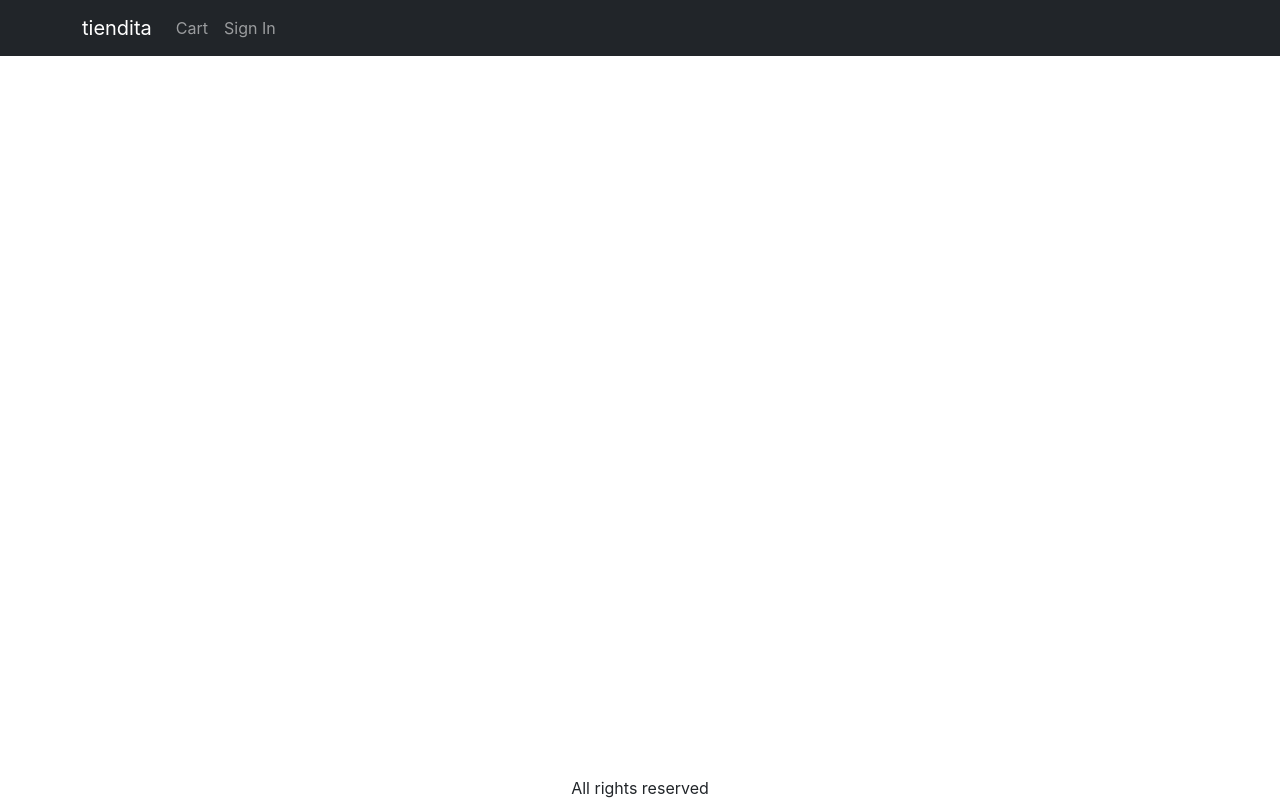
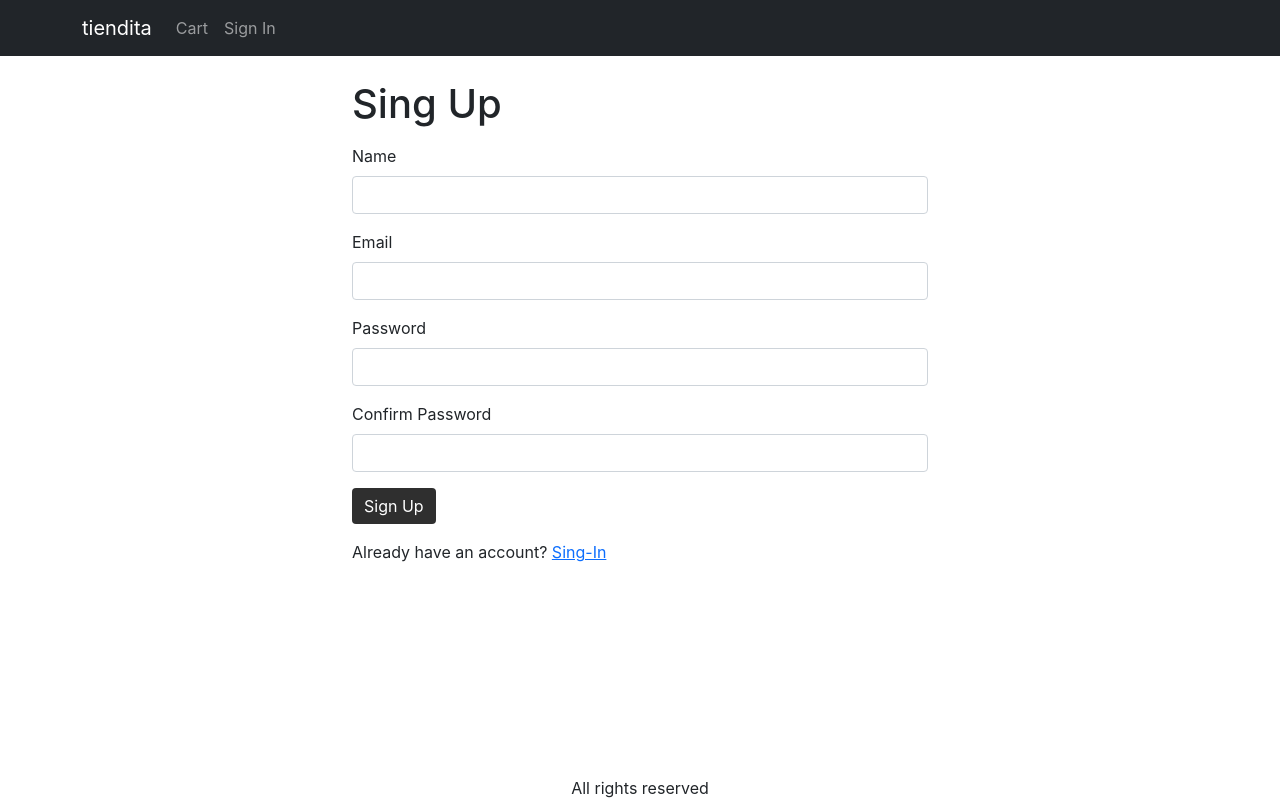
Before and after one commit to LulaZeta/tiendita-mern, a React (Create React App) app in the folder client/: page /signup in a window 1280 px wide. Built offline with nearby package versions, Linux system fonts and the light colour scheme.

Commit message:
V25 Create Sign Up Screen

```diff
--- a/client/src/App.js
+++ b/client/src/App.js
@@ -15,6 +15,7 @@
 import CartScreen from './screen/CartScreen';
 import SigninScreen from './screen/SigninScreen';
 import ShippingAddressScreen from './screen/ShippingAddressScreen';
+import SignupScreen from './screen/SignupScreen';
 
 function App() {
   const { state, dispatch: ctxDispatch } = useContext(Store);
@@ -77,6 +78,7 @@
               <Route path="/product/:slug" element={<ProductScreen />} />
               <Route path="/cart" element={<CartScreen />} />
               <Route path="/signin" element={<SigninScreen />} />
+              <Route path="/signup" element={<SignupScreen />} />
               <Route path="/shipping" element={<ShippingAddressScreen />} />
               <Route path="/" element={<HomeScreen />} />
             </Routes>
--- /dev/null
+++ b/client/src/screen/SignupScreen.js
@@ -0,0 +1,103 @@
+import React, { useContext, useState, useEffect } from 'react';
+import { useLocation, Link, useNavigate } from 'react-router-dom';
+import Container from 'react-bootstrap/Container';
+import Form from 'react-bootstrap/Form';
+import Button from 'react-bootstrap/Button';
+import { Helmet } from 'react-helmet-async';
+import axios from 'axios';
+import { Store } from '../Store';
+import { toast } from 'react-toastify';
+import { getError } from './util';
+
+const SignupScreen = () => {
+  const navigate = useNavigate();
+  const { search } = useLocation();
+  const redirectInUrl = new URLSearchParams(search).get('redirect');
+  const redirect = redirectInUrl ? redirectInUrl : '/';
+
+  const [name, setName] = useState('');
+  const [email, setEmail] = useState('');
+  const [password, setPassword] = useState('');
+  const [confirmPassword, setConfirmPassword] = useState('');
+
+  const { state, dispatch: ctxDispatch } = useContext(Store);
+  const { userInfo } = state;
+
+  const submitHandler = async (e) => {
+    e.preventDefault();
+    if (password !== confirmPassword) {
+      toast.error('Passwords do not match');
+      return;
+    }
+    try {
+      const { data } = await axios.post('/api/users/signup', {
+        name,
+        email,
+        password,
+      });
+      ctxDispatch({ type: 'USER_SIGNIN', payload: data });
+      localStorage.setItem('userInfo', JSON.stringify(data));
+      navigate(redirect || '/');
+    } catch (err) {
+      toast.error(getError(err));
+    }
+  };
+
+  useEffect(() => {
+    if (userInfo) {
+      navigate(redirect);
+    }
+  }, [navigate, redirect, userInfo]);
+
+  return (
+    <Container className="small-container">
+      <Helmet>
+        <title>Sign Up</title>
+      </Helmet>
+      <h1 className="my-3">Sing Up</h1>
+      <Form onSubmit={submitHandler}>
+        <Form.Group className="mb-3" controlId="name">
+          <Form.Label>Name</Form.Label>
+          <Form.Control
+            type="name"
+            required
+            onChange={(e) => setName(e.target.value)}
+          />
+        </Form.Group>
+        <Form.Group className="mb-3" controlId="email">
+          <Form.Label>Email</Form.Label>
+          <Form.Control
+            type="email"
+            required
+            onChange={(e) => setEmail(e.target.value)}
+          />
+        </Form.Group>
+        <Form.Group className="mb-3" controlId="password">
+          <Form.Label>Password</Form.Label>
+          <Form.Control
+            type="password"
+            required
+            onChange={(e) => setPassword(e.target.value)}
+          />
+        </Form.Group>
+        <Form.Group className="mb-3" controlId="confirmPassword">
+          <Form.Label>Confirm Password</Form.Label>
+          <Form.Control
+            type="password"
+            required
+            onChange={(e) => setConfirmPassword(e.target.value)}
+          />
+        </Form.Group>
+        <div className="mb-3">
+          <Button type="submit">Sign Up</Button>
+        </div>
+        <div className="mb-3">
+          Already have an account?{' '}
+          <Link to={`/signin?redirect=${redirect}`}>Sing-In</Link>
+        </div>
+      </Form>
+    </Container>
+  );
+};
+
+export default SignupScreen;
```
Also changed, not shown: 2 other files (tests, documents, lock files or other folders).
